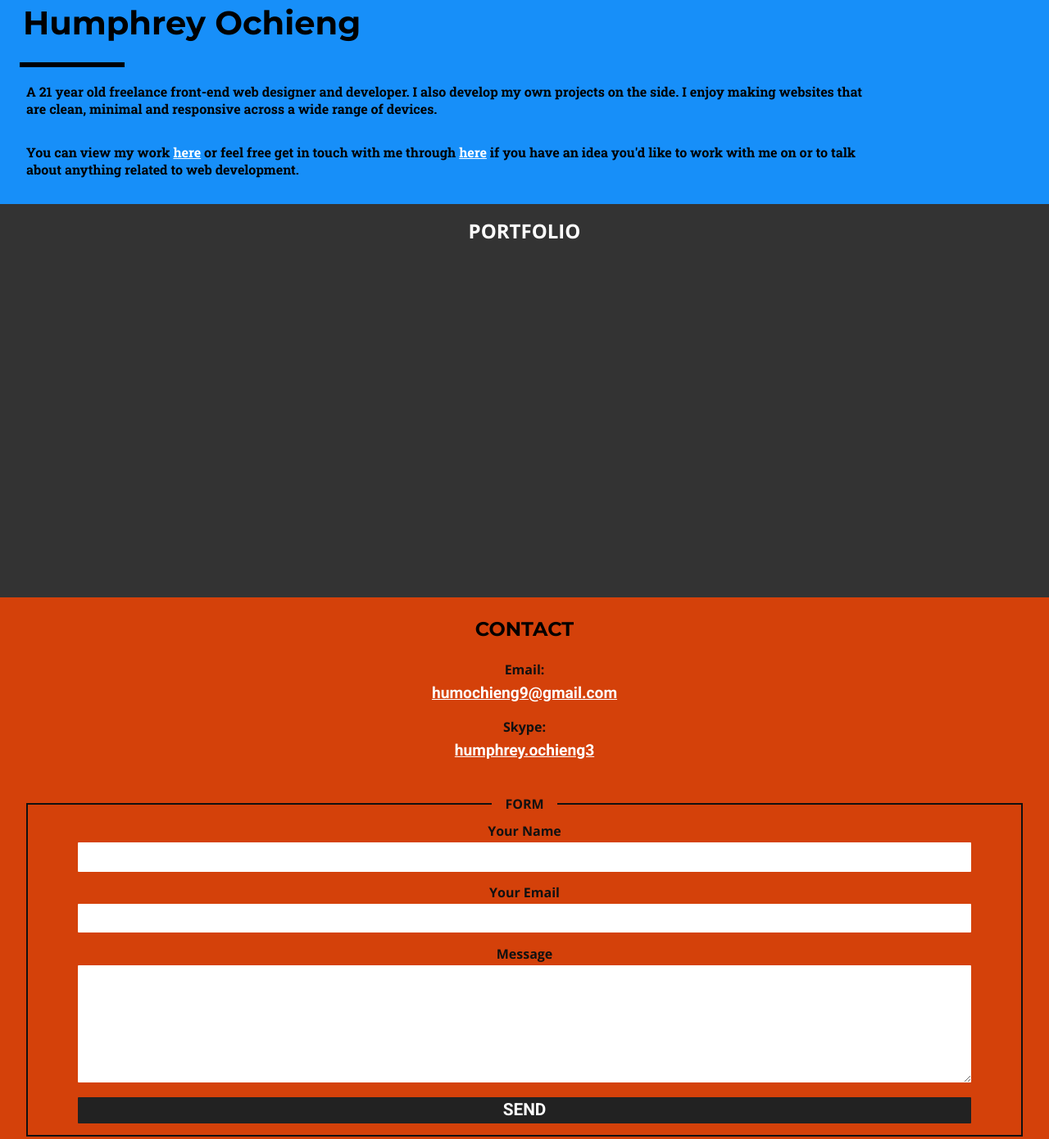
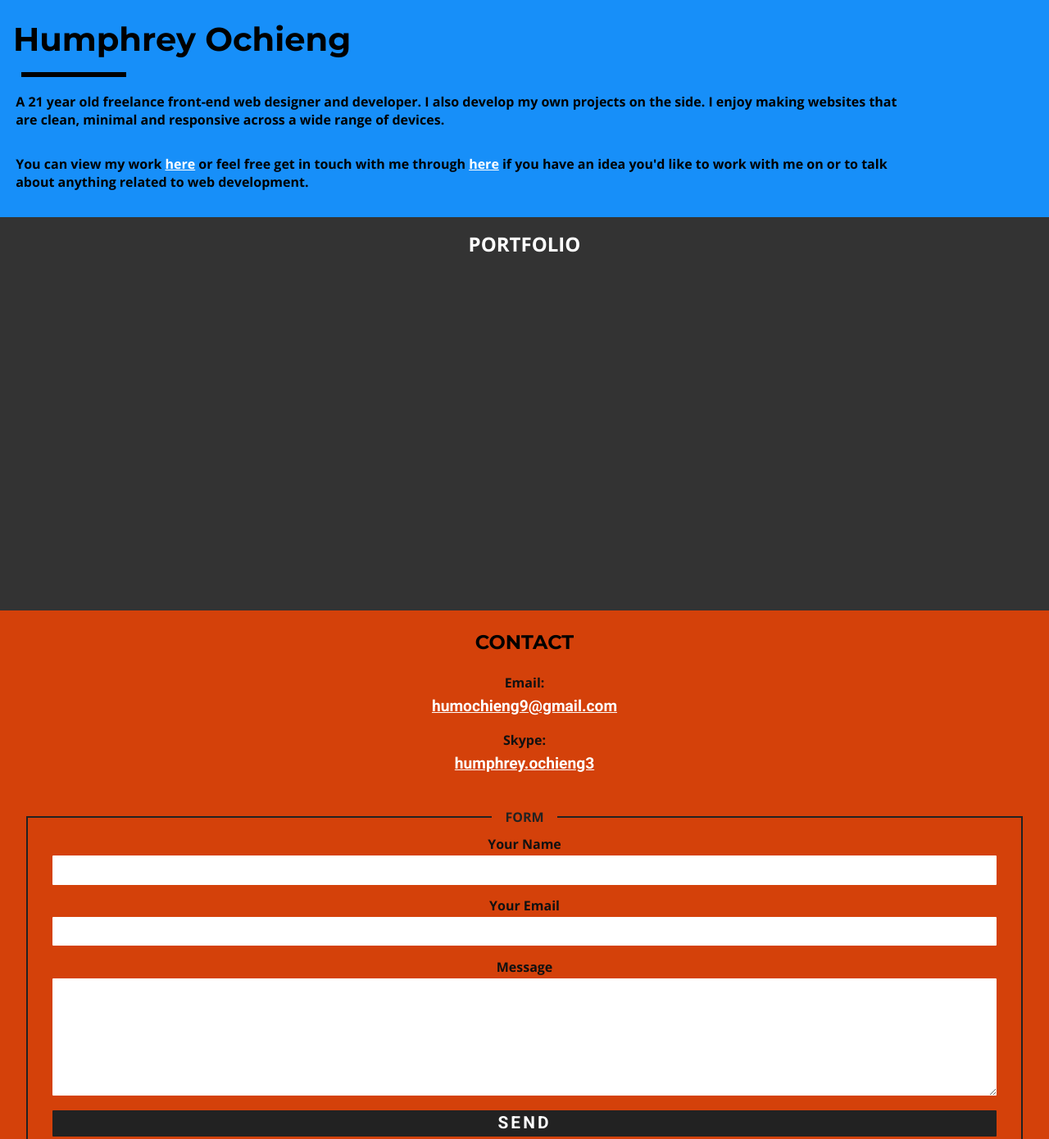
Before and after one commit to HumphreyOchieng/humphreyochieng.github.io, a plain HTML site: page index.html in a window 1280 px wide. Shown: the part 77-1467 px from the top of the page at 82% size. Drawn offline with nearby package versions, Linux system fonts and the light colour scheme.

Commit message:
Modified 'About' page layout and fonts. Prevented body from scrolling when navigation menu was open.

```diff
--- a/scripts/scripts.js
+++ b/scripts/scripts.js
@@ -7,18 +7,21 @@ document.addEventListener('DOMContentLoaded', function(){
         list = document.getElementById('nav__inner'),
         menuIcon = document.getElementById('nav__menu-icon'),
         menuIconBars = document.getElementsByClassName('nav__bar'),
-        menuIconBarsClicked = document.getElementsByClassName('nav__bar--crossed')
+        menuIconBarsClicked = document.getElementsByClassName('nav__bar--crossed'),
+        body = document.getElementsByTagName('body')
         ;
 
     function openMenu(){
         list.className = "nav__inner--open";
-        console.log("List Items: " + menuIconBars.length);
+        body[0].className = "no-scroll";
         for(var counter = menuIconBars.length-1;counter >= 0; --counter){
             menuIconBars[counter].className = 'nav__bar--crossed';
         }
     }
     function closeMenu(){
+
         list.className = "nav__inner";
+        body[0].className = "";
         for(var counter = menuIconBarsClicked.length-1;counter >= 0; --counter){
             menuIconBarsClicked[counter].className = 'nav__bar';
         }
--- a/styles/styles.css
+++ b/styles/styles.css
@@ -4,6 +4,9 @@
     box-sizing: border-box;
 }
 /*Layout and Positioning*/
+.no-scroll{
+    overflow: hidden;
+}
 .header{
     position: fixed;
     width: 100%;
@@ -25,17 +28,15 @@
     padding: 0.3em 0.1em;
 }
 .home__title{
-    padding: 2em 0.7em 0.6em;
+    padding: 2.5em 0.4em 0.4em;
 }
 .home__divider{
-    margin-left: 1.5em;
+    margin-left: 1.6em;
     margin-bottom: 1.2em;
 }
 .home__body__inner{
-    width: 80%;
-    /*margin-left: auto;
-    margin-right: auto;*/
-    margin-left: 2em;;
+    width: 85%;
+    margin-left: 1.2em;;
 }
 .home__paragraph{
     padding-bottom: 2em;
@@ -124,7 +125,7 @@
     transform: rotate(45deg) translate(-0.35em, -0.35em);
 }
 .nav__item{
-    line-height: 4em;
+    line-height: 3em;
     font-size: 1.5em;
 }
 .nav__item:nth-child(1){
@@ -134,7 +135,7 @@
     color: white;
     text-decoration: none;
     text-transform: uppercase;
-    font-family: "Roboto Slab";
+    font-family: "Montserrat";
     font-weight: bold;
 }
 .home{
@@ -150,7 +151,7 @@
     width: 10%;
 }
 .home__body{
-    font-family: "Roboto Slab";
+    font-family: "Open Sans";
 }
 .home__link{
     color: #fff;
@@ -191,13 +192,13 @@
     color: #fff;
 }
 .form{
-    border: 2px solid #111;
+    border: 2px solid #222;
 }
 .form__legend{
     font-family:"Open Sans";
     font-weight: bold;
     text-transform: uppercase;
-    color: #111;
+    color: #222;
 }
 .form__label-container{
     color: #111;
@@ -205,7 +206,7 @@
     font-family: "Open Sans";
 }
 .form__input{
-    width: 90%;
+    width: 95%;
     border: none;
     border-radius: 1px;
     line-height: 2em;
@@ -217,7 +218,7 @@
     min-height: 10em;
 }
 #form__submit{
-    width: 90%;
+    width: 95%;
     line-height: 1.5em;
     border: none;
     border-radius: 1px;
@@ -228,6 +229,7 @@
     cursor: pointer;
     color: #fff;
     background: #222;
+    letter-spacing: 0.15em;
 }
 #form__submit:hover{
     background: #178ff9;
```
